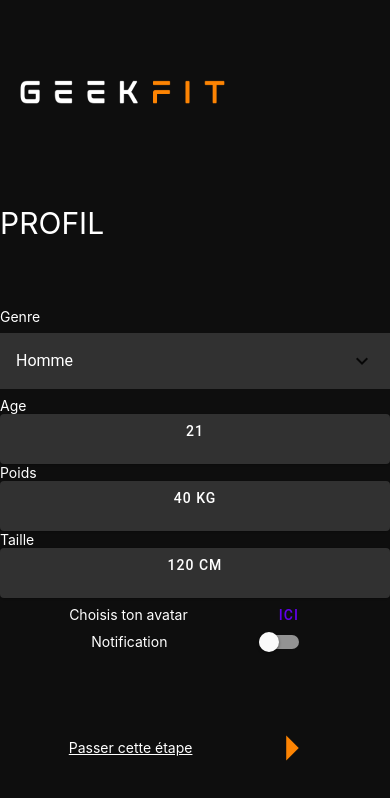
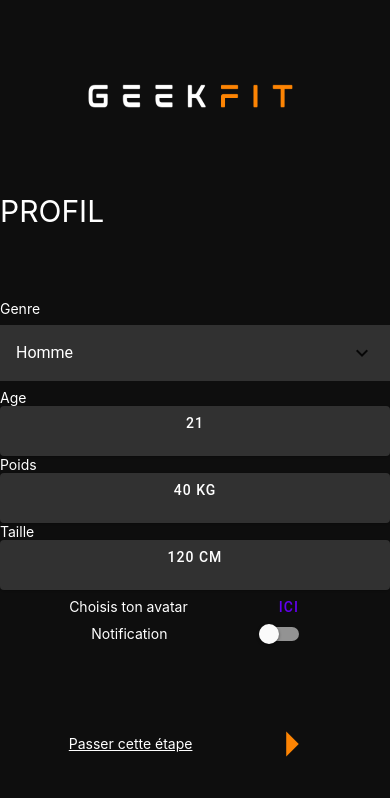
Before and after one commit to AlexiaTdev/geekfit, a React Native app in the folder GeekFit/: screen /QuestionnaireProfil in a window 390 px wide. Shown: the top 798 px of the page. Built offline with nearby package versions, Linux system fonts and the light colour scheme.

Commit message:
last changes

```diff
--- a/GeekFit/components/InputProfil.js
+++ b/GeekFit/components/InputProfil.js
@@ -124,7 +124,7 @@ const styles = StyleSheet.create({
         color:"white"
     },
     modaleStyle:{
-
+        justifyContent: 'space-evenly',
     },
     switchStyle:{
         flexDirection: 'row',
--- a/GeekFit/pages/QuestionnaireProfil.js
+++ b/GeekFit/pages/QuestionnaireProfil.js
@@ -8,7 +8,10 @@ export default function QuestionnaireProfil({navigation}) {
 
   return (
     <View style = {styles.globalProfilStyle}>
-        <Image source={require('../src/logoGeekFit3.png')}/>
+        <View style = {styles.headerProfilStyle}>
+            <Image  source={require('../src/logoGeekFit3.png')}/>
+        </View>
+
         <Text style={styles.titleStyle}>PROFIL</Text>
         <InputProfil navigation={navigation}/>
         <QuestionnaireNav/>
@@ -19,12 +22,14 @@ export default function QuestionnaireProfil({navigation}) {
 const styles = StyleSheet.create({
     titleStyle: {
         color: "white",
-        marginTop: 20,
         fontSize:30
     },
     globalProfilStyle:{
         flex:1,
         backgroundColor:'#0E0E0E',
         justifyContent:"space-evenly"
+    },
+    headerProfilStyle: {
+        alignItems: 'center'
     }
 })
```
